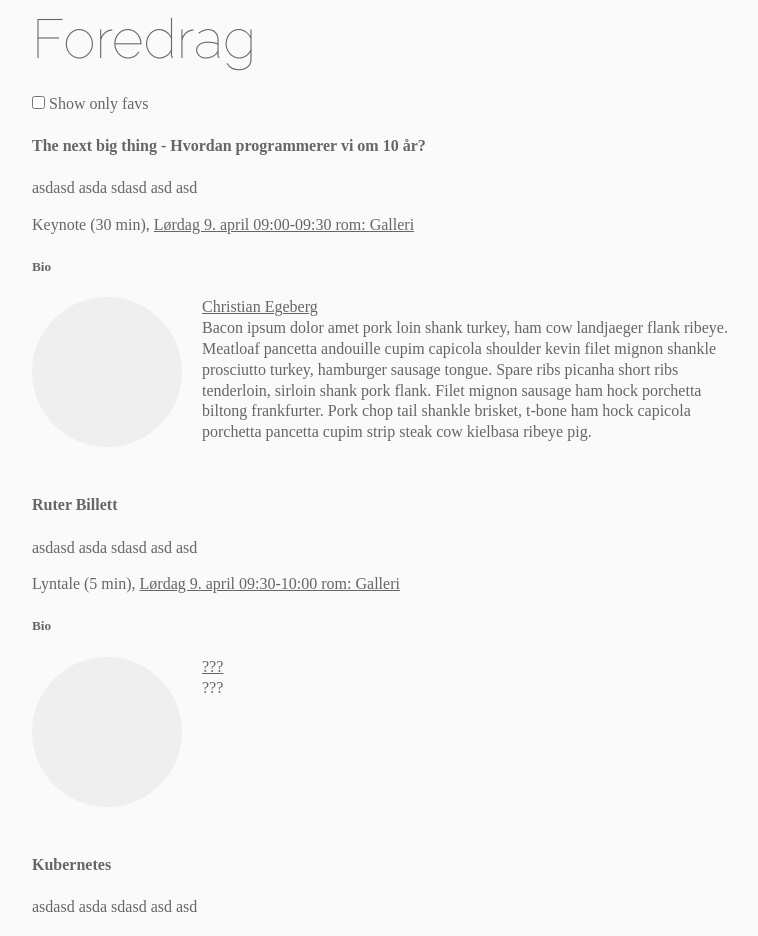
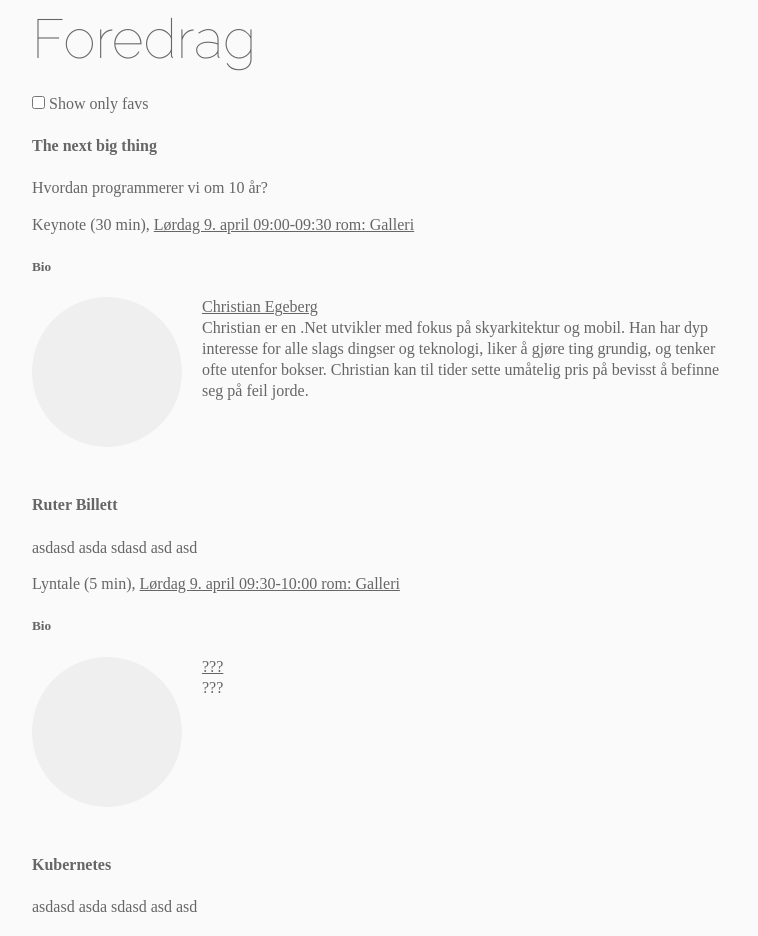
Before and after one commit to runesto/lofoten.knowit.no, a website: page index.html in a window 1280 px wide. Shown: the part 3713-4649 px from the top of the page, without its empty margins (258-1016 px from the left). Drawn offline with nearby package versions, Linux system fonts and the light colour scheme.

Commit message:
prøver å adde data om Ceg

```diff
--- a/index.html
+++ b/index.html
@@ -183,15 +183,15 @@
       <div class="content">
         <h1>Foredrag</h1>
         <div id="the_next_big_thing" data-talk-id="the_next_big_thing" class="talks-entry">
-          <h4> The next big thing - Hvordan programmerer vi om 10 år?</h4>
-          <p class="talk-description">asdasd asda sdasd asd asd</p>
+          <h4> The next big thing</h4>
+          <p class="talk-description">Hvordan programmerer vi om 10 år?</p>
           <p class="talk-meta">Keynote (30 min),  <a href="#p_the_next_big_thing"> Lørdag 9. april 09:00-09:30 rom: Galleri</a></p>
           <h5>Bio</h5>
           <div class="speakers">
             <div class="speaker">
               <div class="bio-pic"></div>
-              <div class="bio"><a href="mailto:ce@knowit.no">Christian Egeberg</a>
-                <div class="bio-text">Bacon ipsum dolor amet pork loin shank turkey, ham cow landjaeger flank ribeye. Meatloaf pancetta andouille cupim capicola shoulder kevin filet mignon shankle prosciutto turkey, hamburger sausage tongue. Spare ribs picanha short ribs tenderloin, sirloin shank pork flank. Filet mignon sausage ham hock porchetta biltong frankfurter. Pork chop tail shankle brisket, t-bone ham hock capicola porchetta pancetta cupim strip steak cow kielbasa ribeye pig.</div>
+              <div class="bio"><a href="mailto:ceg@knowit.no">Christian Egeberg</a>
+                <div class="bio-text">Christian er en .Net utvikler med fokus på skyarkitektur og mobil. Han har dyp interesse for alle slags dingser og teknologi, liker å gjøre ting grundig, og tenker ofte utenfor bokser. Christian kan til tider sette umåtelig pris på bevisst å befinne seg på feil jorde.</div>
               </div>
             </div>
           </div>
```
Also changed, not shown: src/viewmodel.json (+5 -5 lines), pics/ceg.jpeg (added).
